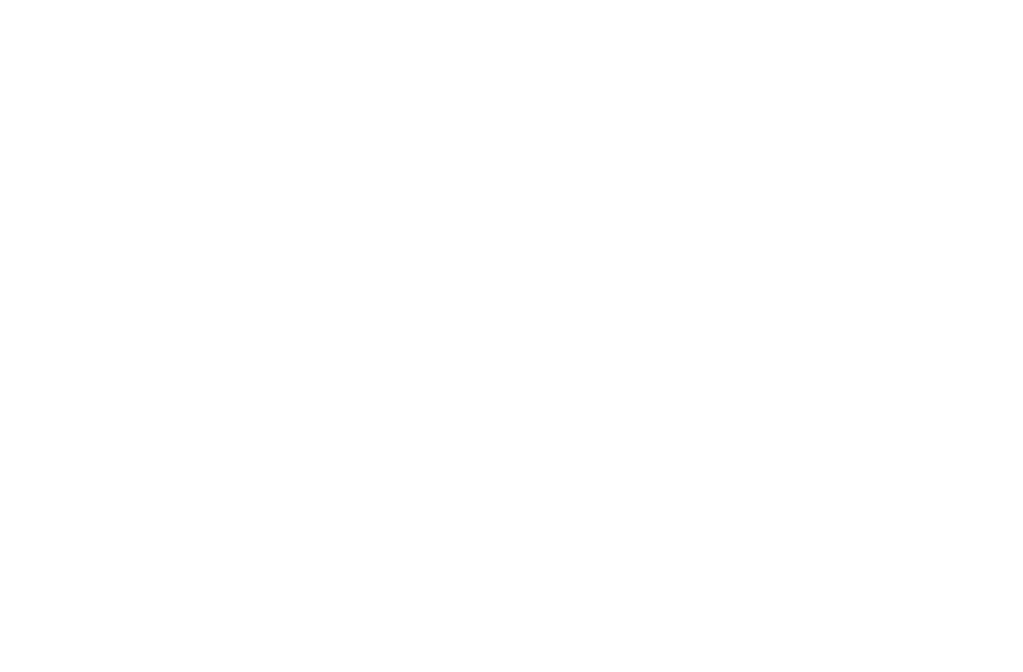
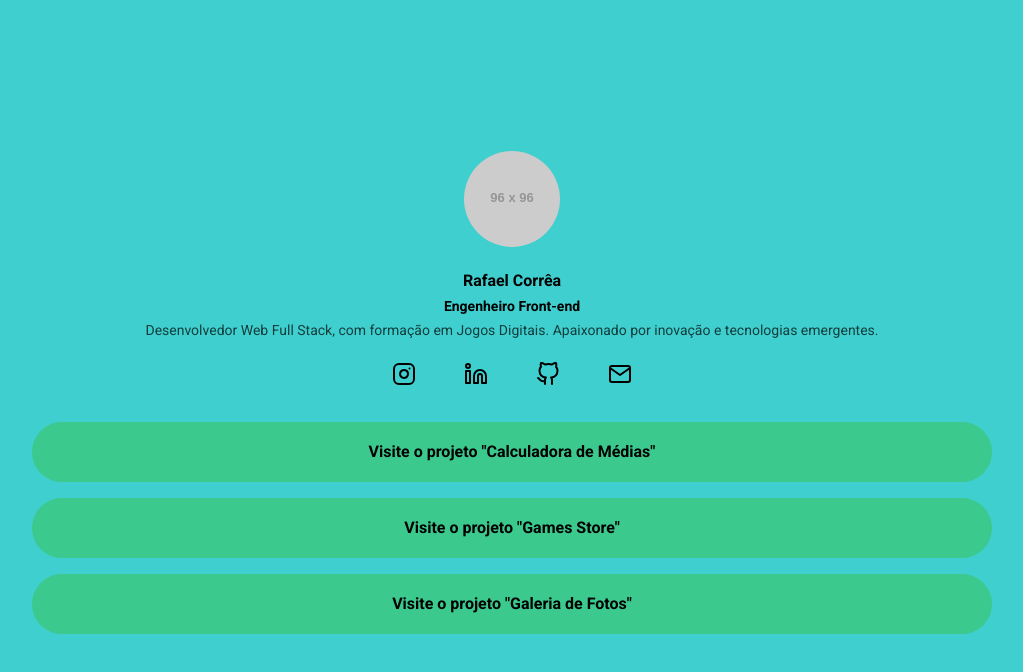
Before and after one commit to rafaelscdev/Less, a website: page index.html in a window 1280 px wide. Shown: the whole page, without its empty margins (128-1151 px from the left). Drawn offline with Linux system fonts and the light colour scheme; placeholder pictures from the web are drawn by us.

Commit message:
exercicio_less

```diff
--- a/index.html
+++ b/index.html
@@ -1,11 +1,65 @@
 <!DOCTYPE html>
-<html lang="en">
+<html lang="pt-br">
 <head>
     <meta charset="UTF-8">
     <meta name="viewport" content="width=device-width, initial-scale=1.0">
     <title>Página do Rafael</title>
+    <link rel="stylesheet" href="build/styles/main.css">
+    <link rel="preconnect" href="https://fonts.googleapis.com">
+    <link rel="preconnect" href="https://fonts.gstatic.com" crossorigin>
+    <link href="https://fonts.googleapis.com/css2?family=Roboto:ital,wght@0,100..900;1,100..900&display=swap" rel="stylesheet">
 </head>
 <body>
+    <div class="container">
+        <header>
+            <img class="profile-avatar" src="https://placehold.co/96x96" alt="Imagem de perfil do Rafael">
+            <div class="profile-bio">
+                <h1 class="profile-bio-name">Rafael Corrêa</h1>
+                <h2 class="profile-bio-subtitle">Engenheiro Front-end</h2>
+                <p class="profile-bio-description">
+                    Desenvolvedor Web Full Stack, com formação em Jogos Digitais. Apaixonado por inovação e tecnologias emergentes.
+                </p>
+            </div>
+        </header>
 
+        <nav>
+            <ul class="social-links">
+                <li>
+                    <a href="#" target="_blank">
+                        <img src="./src/images/instagram.svg" alt="Logo do Instagram">
+                    </a>
+                </li>
+                <li>
+                    <a href="https://www.linkedin.com/in/rafaelscorrea/" target="_blank">
+                        <img src="./src/images/linkedin.svg" alt="Logo do Linkedin">
+                    </a>
+                </li>
+                <li>
+                    <a href="https://github.com/rafaelscdev" target="_blank">
+                        <img src="./src/images/github.svg" alt="Logo do Github">
+                    </a>
+                </li>
+                <li>
+                    <a href="rafaelscorreadev@gmail.com" target="_blank">
+                        <img src="./src/images/mail.svg" alt="Ícone de E-mail">
+                    </a>
+                </li>
+            </ul>
+        </nav>
+
+        <nav>
+            <ul class="project-list">
+                <li class="project-item">
+                    <a href="https://github.com/rafaelscdev/projeto_calculadora_medias" target="_blank">Visite o projeto "Calculadora de Médias"</a>
+                </li>
+                <li class="project-item">
+                    <a href="https://github.com/rafaelscdev/Game_Store" target="_blank">Visite o projeto "Games Store"</a>
+                </li>
+                <li class="project-item">
+                    <a href="https://github.com/rafaelscdev/jquery-galeria-fotos" target="_blank">Visite o projeto "Galeria de Fotos"</a>
+                </li>
+            </ul>
+        </nav>
+    </div>
 </body>
 </html>
--- a/package.json
+++ b/package.json
@@ -4,11 +4,13 @@
   "description": "",
   "main": "index.js",
   "scripts": {
+    "less": "less-watch-compiler ./src/styles ./build/styles main.less",
     "test": "echo \"Error: no test specified\" && exit 1"
   },
   "author": "",
   "license": "ISC",
   "devDependencies": {
-    "less": "^4.2.2"
+    "less": "^4.2.2",
+    "less-watch-compile": "^2.1.0"
   }
 }
--- /dev/null
+++ b/src/styles/main.less
@@ -0,0 +1,114 @@
+@import "mapas.less";
+
+@breakpointMobile: ~"(max-width: 767px)";
+@breakpointTablet: ~"(min-width: 768px) and (max-width: 1023px)";
+
+.marginBottom8 {
+    margin-bottom: 8px;
+}
+
+* {
+    margin: 0;
+    padding: 0;
+    box-sizing: border-box;
+    font-family: 'Roboto', sans-serif;
+}
+
+body {
+    background-color: @colors[backgroundColor];
+    color: @colors[textoColor];
+}
+
+li {
+    list-style: none;
+}
+
+.container {
+    max-width: 960px;
+    width: 100%;
+    margin: 0 auto;
+    min-height: 100vh;
+    display: flex;
+    flex-direction: column;
+    justify-content: center;
+
+    @media @breakpointTablet {
+        max-width: 80%;
+    }
+
+    @media @breakpointMobile {
+        max-width: 70%;
+    }
+}
+
+header {
+    padding-bottom: 24px;
+
+    .profile-avatar {
+        display: block;
+        margin: 0 auto 24px;
+        border-radius: 50%;
+    }
+}
+
+.profile-bio {
+    text-align: center;
+
+    &-name {
+        font-size: 16px;
+        .marginBottom8();
+    }
+
+    &-subtitle {
+        font-size: 14px;
+        .marginBottom8();
+    }
+
+    &-description {
+        font-size: 14px;
+        opacity: .7;
+    }
+}
+
+.social-links {
+    display: flex;
+    justify-content: space-between;
+    max-width: 240px;
+    width: 100%;
+    margin: 0 auto;
+
+    li {
+        img {
+            transition: all ease .3s;
+            &:hover {
+                transform: scale(1.3);
+            }
+        }
+    }
+}
+
+.project-list {
+    margin-top: 32px;
+
+    .project-item {
+        a {
+            text-decoration: none;
+            background-color: @colors[buttonColor];
+            display: block;
+            padding: 16px 20px;
+            margin-bottom: 16px;
+            color: @colors[textoColor];
+            font-weight: bold;
+            border-radius: 30px;
+            border: 2px solid @colors[buttonColor];
+            transition: all ease .5s;
+            text-align: center;
+            line-height: 1.5;
+
+            &:hover {
+                color: @colors[buttonColor];
+                background-color: transparent;
+            }
+        }
+    }
+}
--- /dev/null
+++ b/src/styles/mapas.less
@@ -0,0 +1,5 @@
+@colors: {
+    backgroundColor: #3fcfcf;
+    buttonColor: #3bc98e;
+    textoColor: black;
+};
```
Also changed, not shown: build/styles/main.css (added), build/styles/mapas.css (added), src/images/github.svg (added), src/images/instagram.svg (added), src/images/linkedin.svg (added), src/images/mail.svg (added), 1 other file.
